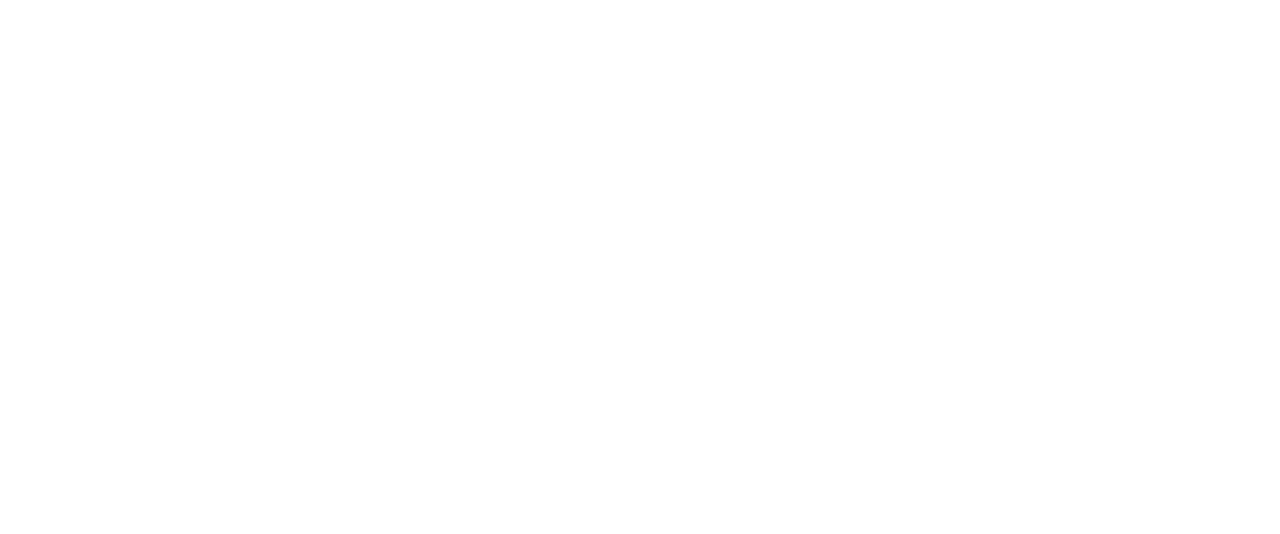
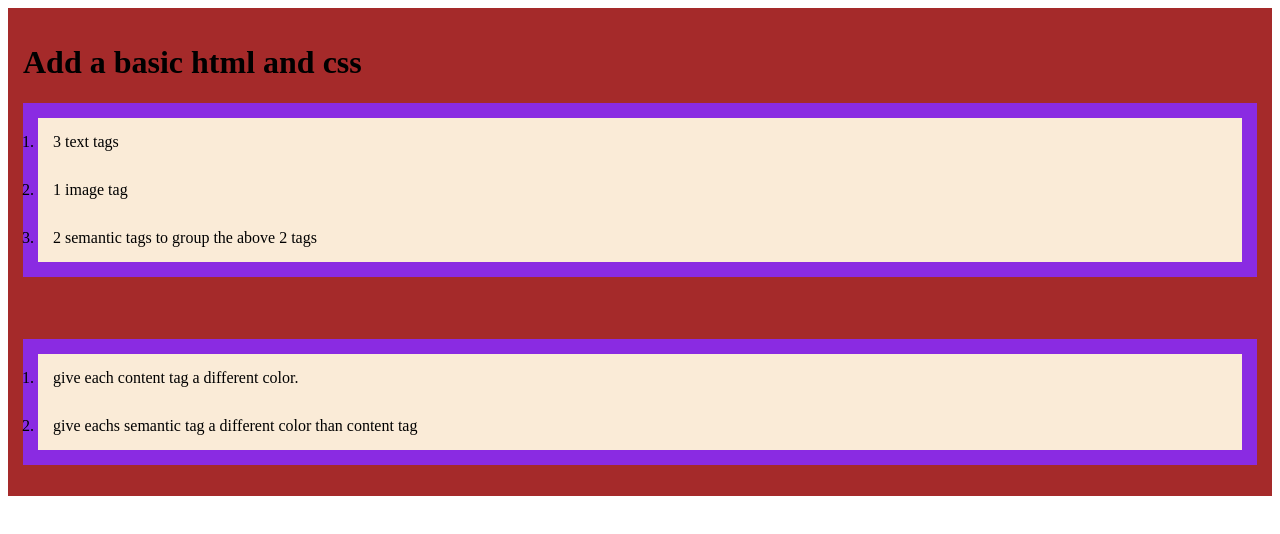
Before and after one commit to satindersingh472/boxModel, a plain HTML site: page index.html in a window 1280 px wide. Drawn offline with Linux system fonts and the light colour scheme.

Commit message:
added padding and margin

```diff
--- a/css/style.css
+++ b/css/style.css
@@ -0,0 +1,14 @@
+li {
+    padding: 15px;
+    background-color: antiquewhite;
+}
+
+    ol {
+        padding: 15px;
+        background-color: blueviolet;
+    }
+
+    header, .style {
+        padding: 15px;
+        background-color: brown;
+    }
--- a/index.html
+++ b/index.html
@@ -1,5 +1,6 @@
 <!DOCTYPE html>
 <html lang=en>
+
 <head>
     <meta charset=UTF-8>
     <meta http-equiv=X-UA-Compatible content=IE=edge>
@@ -22,7 +23,7 @@
     <meta name=twitter:site content= />
     <meta name=twitter:creator content= />
     <meta property=og:url content= />
-    <meta property=og:title content=/>
+    <meta property=og:title content= />
     <meta property=og:description content= />
     <meta property=og:image content= />
 
@@ -30,7 +31,23 @@
     <link rel=stylesheet href=css/style.css>
 
 </head>
+
 <body>
+    <header>
+        <h1>Add a basic html and css</h1>
+        <ol>
+            <li>3 text tags</li>
 
+            <li>1 image tag</li>
+            <li>2 semantic tags to group the above 2 tags</li>
+        </ol>
+    </header>
+    <section class="style">
+        <ol>
+            <li>give each content tag a different color.</li>
+            <li>give eachs semantic tag a different color than content tag</li>
+        </ol>
+    </section>
 </body>
+
 </html>
```
Also changed, not shown: dogimages/dog1.jpg (added), dogimages/dog2.jpg (added), dogimages/dog3.jpg (added), dogimages/dog4.jpg (added), dogimages/dog5.jpg (added), dogimages/dog6.jpg (added), dogimages/dogSkeleton.jpg (added), dogimages/dogblack.png (added), dogimages/dogdomestication.jpg (added).
